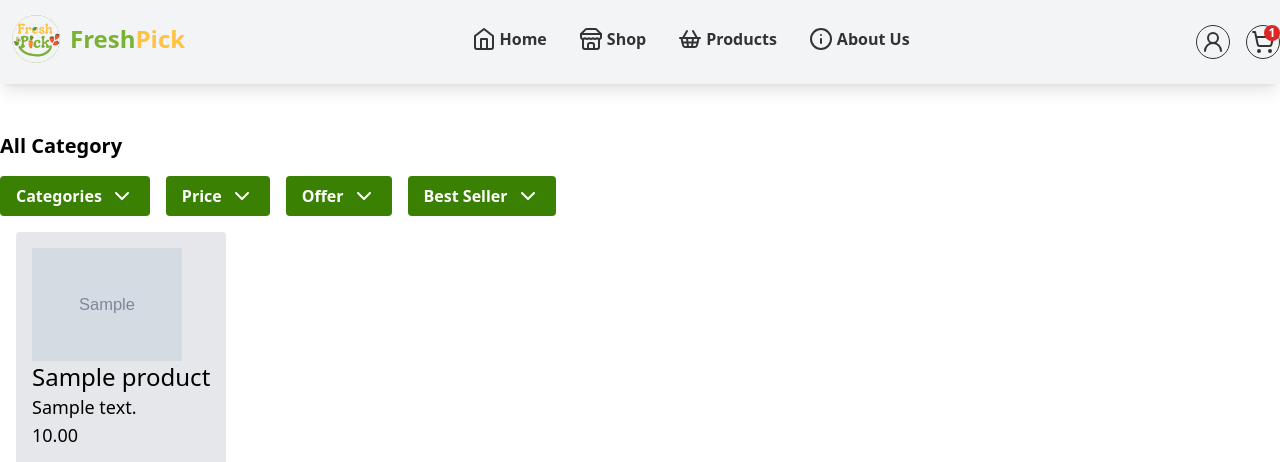
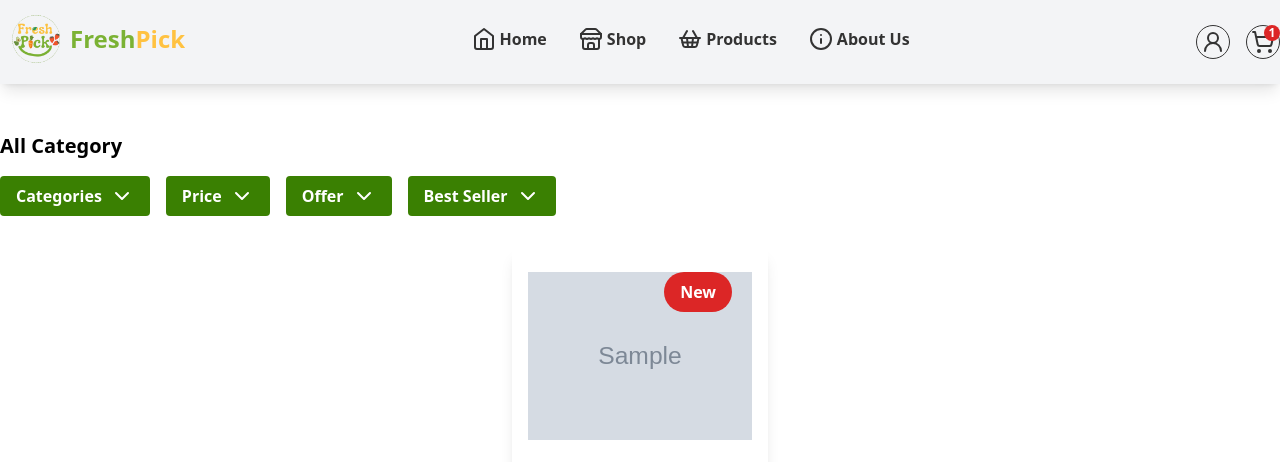
Before and after one commit to Clear008/Fresh-pick, a Django app: page /products/ in a window 1280 px wide. Shown: the top 462 px of the page. Run offline with Django 5.2, Linux system fonts and the light colour scheme; a user stored in the database is signed in; tables that the repository leaves empty hold one stand-in row (values such as "Sample post"); grey boxes marked "Sample" are stand-in pictures; some libraries are stand-ins or nearby versions.

Commit message:
fixed card

```diff
--- a/webapp/FreshPickApp/templates/products.html
+++ b/webapp/FreshPickApp/templates/products.html
@@ -20,20 +20,14 @@
             <svg xmlns="http://www.w3.org/2000/svg" width="24" height="24" viewBox="0 0 24 24" fill="none" stroke="currentColor" stroke-width="2" stroke-linecap="round" stroke-linejoin="round" class="lucide lucide-chevron-down"><path d="m6 9 6 6 6-6"/></svg>
         </button>
     </div>
-    {% for product in products %}
-    <div class="bg-gray-200 p-4 m-4 rounded w-fit">
-        <img src="{{ product.image }}" alt="" width="150">
-        <h1 class="text-2xl">{{ product.name }}</h1>
-        <p class="text-lg">{{ product.description }}</p>
-        <p class="text-lg">{{ product.price }}</p>
-    </div>
-    {% endfor %}
-    <div class="flex items-center gap-1 mt-5">
+    <div class="flex items-center gap-4 mt-8 flex-wrap justify-center">
         {% for product in products %}
-        <div class="card w-1/5 p-1 rounded-lg shadow-lg px-4 py-8">
-            <div class="card-img w-2/3 mx-auto py-4">
-                <img src="https://www.pngarts.com/files/4/Coconut-PNG-Image-Transparent-Background.png" alt="img">
+        <div class="card w-1/5 p-1 rounded-lg shadow-lg px-4 py-6">
+            <div class="card-img mx-auto text-center relative">
+                <img src="{{ product.image }}" alt="img"  class="text-center mx-auto">
+                <span class="absolute top-0 right-[20px] badge px-4 py-2 rounded-full bg-red-600 text-white font-semibold">New</span>
             </div>
+
             <div class="card-desc inline-flex items-center justify-between w-full px-4 mt-4">
                 <div class="product">
                     <h1 class="text-xl font-semibold text-[#333333]">{{ product.name }}</h1>
@@ -45,7 +39,8 @@
                         <svg xmlns="http://www.w3.org/2000/svg" width="19" height="19" viewBox="0 0 24 24" fill="grey" stroke="grey" stroke-width="2" stroke-linecap="round" stroke-linejoin="round" class="lucide lucide-star"><polygon points="12 2 15.09 8.26 22 9.27 17 14.14 18.18 21.02 12 17.77 5.82 21.02 7 14.14 2 9.27 8.91 8.26 12 2"/></svg>
                     </div>
                 </div>
-                <button class="text-[#3A8002] border border-[#3A8002] rounded-full p-2">
+
+                <button class="text-[#3A8002] border border-[#3A8002] rounded-full p-2 hover:bg-green-700 hover:text-white transition-all duration-300">
                     <svg xmlns="http://www.w3.org/2000/svg" width="28" height="28" viewBox="0 0 24 24" fill="none" stroke="currentColor" stroke-width="2" stroke-linecap="round" stroke-linejoin="round" class="lucide lucide-shopping-basket"><path d="m15 11-1 9"/><path d="m19 11-4-7"/><path d="M2 11h20"/><path d="m3.5 11 1.6 7.4a2 2 0 0 0 2 1.6h9.8a2 2 0 0 0 2-1.6l1.7-7.4"/><path d="M4.5 15.5h15"/><path d="m5 11 4-7"/><path d="m9 11 1 9"/></svg>
                 </button>
             </div>
```
